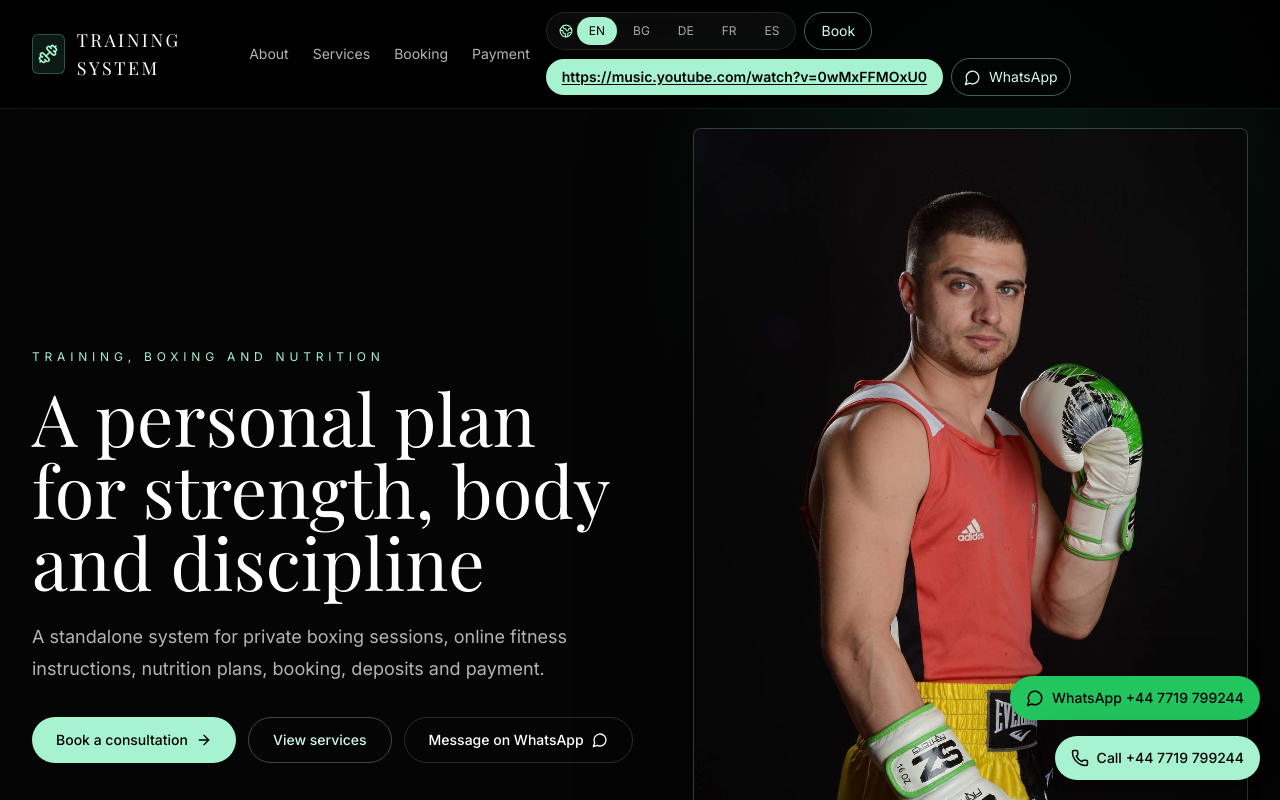
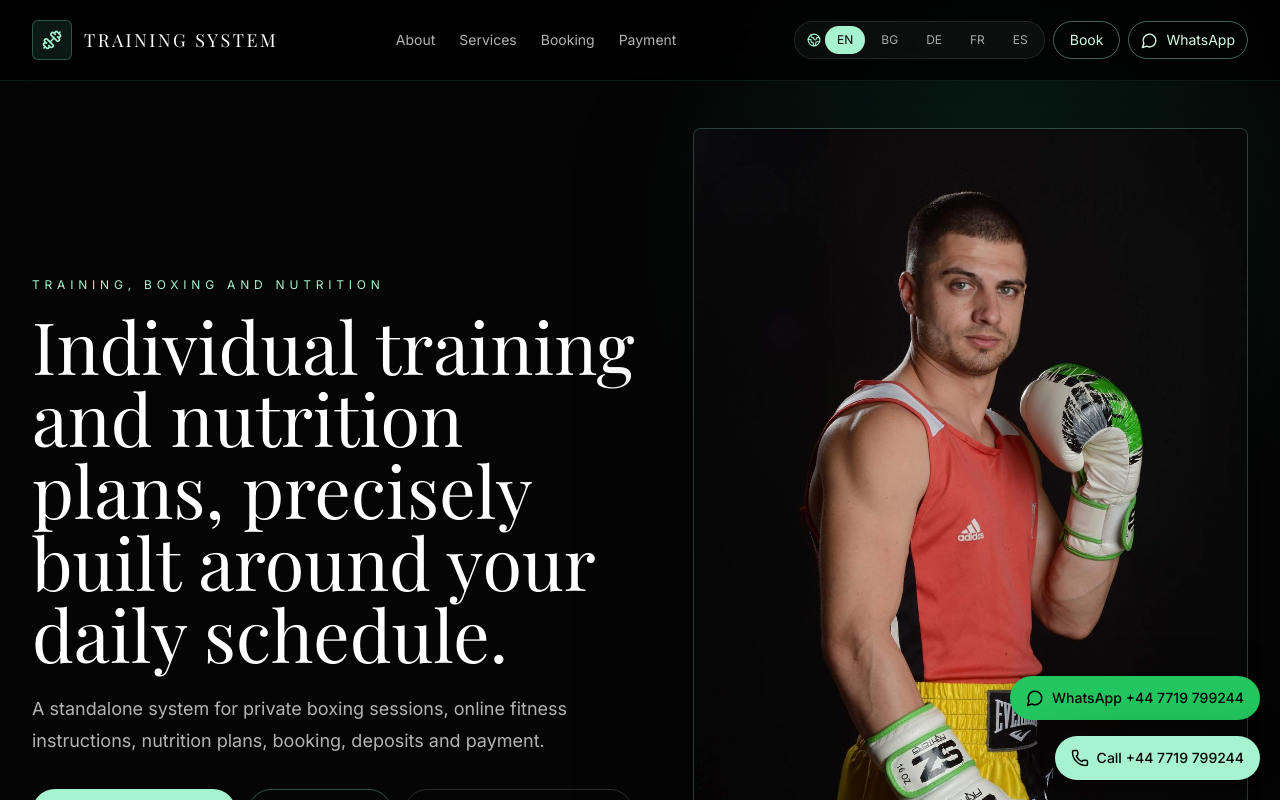
Before and after one commit to OvertopEU/training-system, a Next.js app: page / in a window 1280 px wide. Shown: the top 800 px of the page. Built offline with nearby package versions, Linux system fonts and the light colour scheme; no server answers; a web font is replaced by a local one.

Commit message:
Update trainer hero headline

```diff
--- a/src/app/trainer/page.tsx
+++ b/src/app/trainer/page.tsx
@@ -250,7 +250,7 @@ const content = {
     ],
     headerCta: "Book",
     heroEyebrow: "training, boxing and nutrition",
-    heroTitle: "A personal plan for strength, body and discipline",
+    heroTitle: "Individual training and nutrition plans, precisely built around your daily schedule.",
     heroText: "A standalone system for private boxing sessions, online fitness instructions, nutrition plans, booking, deposits and payment.",
     heroPrimary: "Book a consultation",
     heroSecondary: "View services",
@@ -637,14 +637,6 @@ export default function TrainerPage({ searchParams }: { searchParams?: TrainerSe
             <Link href={href(lang, "booking")} className="rounded-full border border-emerald-200/40 px-3 py-2 text-sm text-emerald-100 transition hover:bg-emerald-200 hover:text-black sm:px-4">
               {copy.headerCta}
             </Link>
-            <a
-              href="https://music.youtube.com/watch?v=0wMxFFMOxU0"
-              target="_blank"
-              rel="noreferrer"
-              className="inline-flex max-w-[58vw] shrink-0 truncate rounded-full bg-emerald-200 px-3 py-2 text-sm font-semibold text-black underline underline-offset-2 transition hover:bg-white sm:max-w-none sm:px-4"
-            >
-              https://music.youtube.com/watch?v=0wMxFFMOxU0
-            </a>
             <Link
               href={whatsappUrl}
               target="_blank"
```
